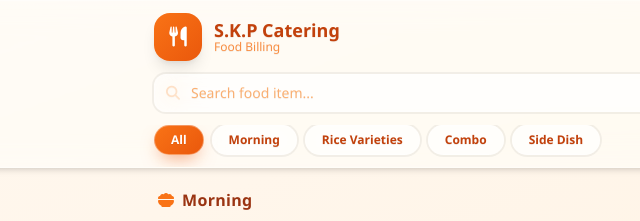
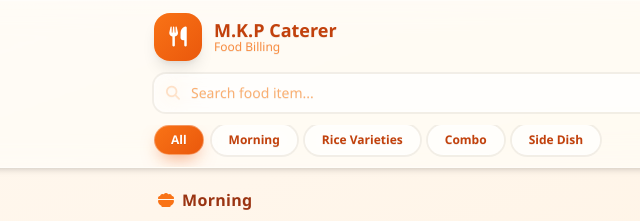
Before and after one commit to shinchanchan/food-hotel, a plain HTML site: page index.html in a window 1280 px wide. Shown: the top 221 px of the page, 118-758 px from the left. Drawn offline with nearby package versions, Linux system fonts and the light colour scheme.

Commit message:
Update index.html

```diff
--- a/index.html
+++ b/index.html
@@ -3,7 +3,7 @@
 <head>
 <meta charset="UTF-8">
 <meta name="viewport" content="width=device-width, initial-scale=1.0, maximum-scale=1.0, user-scalable=no">
-<title>S.K.P Catering — Food Billing</title>
+<title>M.K.P Caterer — Food Billing</title>
 <script src="https://cdn.tailwindcss.com"></script>
 <link href="https://cdn.jsdelivr.net/npm/daisyui@4.12.10/dist/full.min.css" rel="stylesheet" type="text/css" />
 <link rel="stylesheet" href="https://cdnjs.cloudflare.com/ajax/libs/font-awesome/6.5.2/css/all.min.css">
@@ -119,7 +119,7 @@
 <!-- SPLASH LOADER -->
 <div id="splash">
   <div class="plate mb-4"></div>
-  <div class="text-white font-bold text-xl tracking-wide">S.K.P Catering</div>
+  <div class="text-white font-bold text-xl tracking-wide">M.K.P Caterer</div>
   <div class="text-white/80 text-sm mt-1">Preparing your billing counter…</div>
 </div>
 
@@ -131,7 +131,7 @@
         <i class="fa-solid fa-utensils"></i>
       </div>
       <div>
-        <h1 class="text-lg font-extrabold text-orange-700 leading-tight">S.K.P Catering</h1>
+        <h1 class="text-lg font-extrabold text-orange-700 leading-tight">M.K.P Caterer</h1>
         <p class="text-xs text-orange-500/80 -mt-0.5">Food Billing</p>
       </div>
     </div>
@@ -199,7 +199,7 @@
   <div class="modal-pop bg-white rounded-3xl w-full max-w-sm shadow-2xl overflow-hidden">
     <div class="btn-gradient text-white text-center py-5">
       <i class="fa-solid fa-hotel text-2xl mb-1"></i>
-      <h3 class="font-extrabold text-lg">S.K.P Catering</h3>
+      <h3 class="font-extrabold text-lg">M.K.P Caterer</h3>
       <p class="text-xs opacity-90">Food Bill</p>
     </div>
     <div class="px-5 py-4 max-h-[45vh] overflow-y-auto no-scrollbar" id="billBody"></div>
@@ -220,7 +220,7 @@
 <footer class="mt-8 border-t border-orange-200 bg-white/80 backdrop-blur-sm py-4 text-center">
   <div class="flex flex-col items-center gap-1 text-sm">
     <p class="font-semibold text-orange-600">
-    Designed with ❤️ for <span class="text-orange-700">S.K.P Catering</span>
+    Designed with ❤️ for <span class="text-orange-700">M.K.P Caterer</span>
     </p>
     <p class="text-xs text-gray-500">
       Developed by
```
